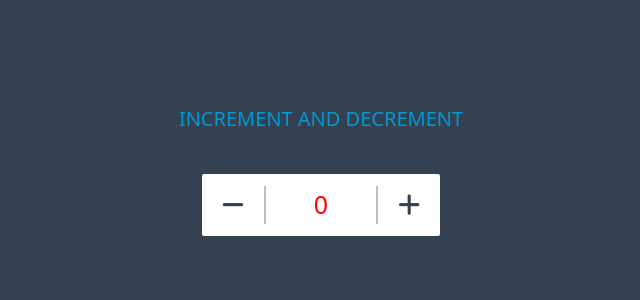
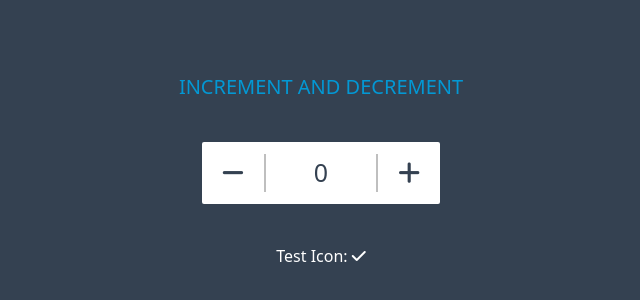
Before and after one commit to Shivani2810/Counter_App, a plain HTML site: page PROJECT-COUNTER/COUNTER APP/index.html in a window 1280 px wide. Shown: the part 230-530 px from the top of the page, without its empty margins (319-959 px from the left). Drawn offline with nearby package versions, Linux system fonts and the light colour scheme.

Commit message:
fix: ensure icons load by moving Font Awesome script to head

```diff
--- a/PROJECT-COUNTER/COUNTER APP/index.html
+++ b/PROJECT-COUNTER/COUNTER APP/index.html
@@ -1,4 +1,4 @@
-<!DOCTYPE html>
+<!-- <!DOCTYPE html>
 <html lang="en">
 <head>
     <meta charset="UTF-8">
@@ -27,4 +27,36 @@
      <script src="script.js"></script>
 
 </body>
+</html>  -->
+
+
+<!DOCTYPE html>
+<html lang="en">
+<head>
+    <meta charset="UTF-8">
+    <meta name="viewport" content="width=device-width, initial-scale=1.0">
+    <!-- Font Awesome CSS (Fallback) -->
+    <link rel="stylesheet" href="https://cdnjs.cloudflare.com/ajax/libs/font-awesome/6.4.0/css/all.min.css">
+    <script src="https://cdn.tailwindcss.com"></script>
+    <title>Counter app</title>
+</head>
+<body>
+     <div class="w-[100vw] h-[100vh] flex flex-col items-center justify-center bg-[#344151] gap-10">
+            <div class="text-[#0398d4] font-bold font-medium text-[20px]">INCREMENT AND DECREMENT</div>
+            <div class="bg-white flex text-[25px] text-[#344151] rounded-sm gap-12 p-3 px-5">
+                <button onclick="decrement()" class="border-r-2 border-[#bfbfbf] pr-5">
+                     <i class="fas fa-minus"></i> <!-- Using 'fas' instead of 'fa-solid' -->
+                </button>
+                <div id="Counter">0</div>
+                <button onclick="increment()" class="border-l-2 border-[#bfbfbf] pl-5">
+                    <i class="fas fa-plus"></i>
+                </button>
+           </div>
+           <!-- Test Icon -->
+           <div class="text-white">
+               Test Icon: <i class="fas fa-check"></i>
+           </div>
+     </div>
+     <script src="script.js"></script>
+</body>
 </html>
```
